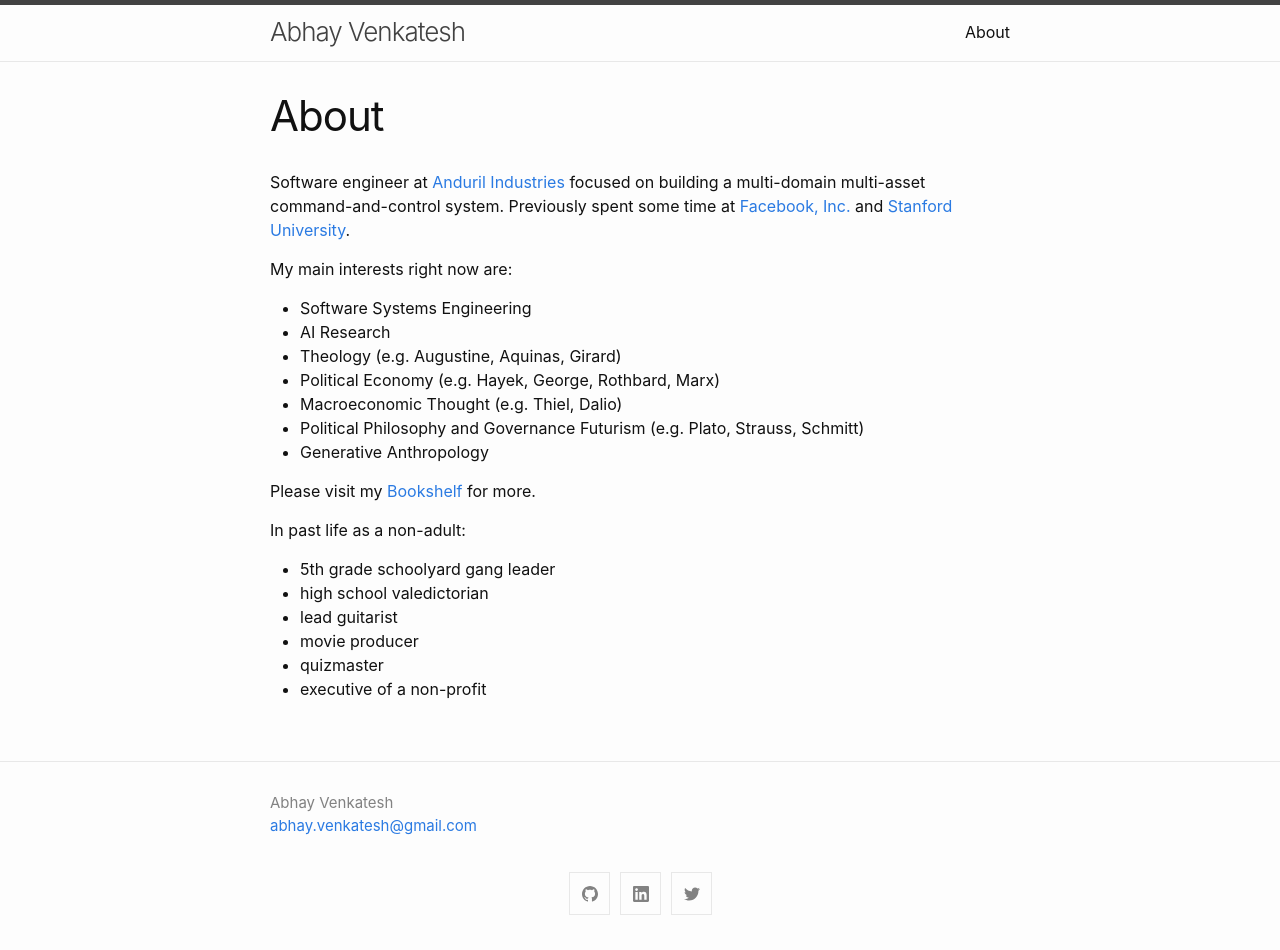
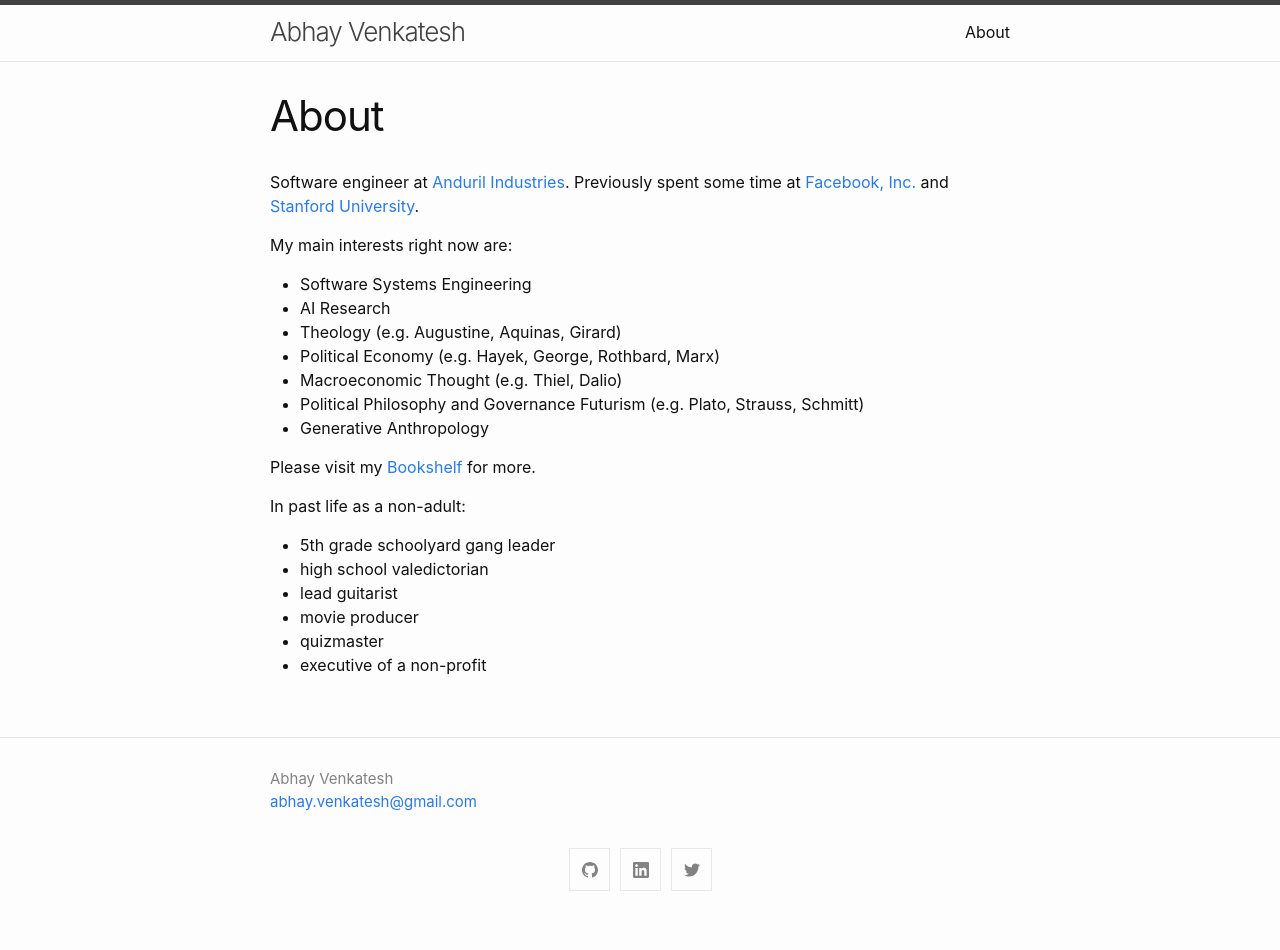
Before and after one commit to abhay-venkatesh/abhay-venkatesh.github.io, a Jekyll site: the page built from about.md, in a window 1280 px wide. Built offline with Jekyll 4.4.1, drawn with Linux system fonts in a browser that asks for light colours; after the commit the page ends 926 px from its top, so only the background shows below that.

Commit message:
Update about.md

```diff
--- a/about.md
+++ b/about.md
@@ -4,7 +4,7 @@
 permalink: /about/
 ---
 
-Software engineer at [Anduril Industries](http://anduril.com/) focused on building a multi-domain multi-asset command-and-control system.  Previously spent some time at [Facebook, Inc.](https://www.facebook.com/) and [Stanford University](http://stanford.com/).
+Software engineer at [Anduril Industries](http://anduril.com/).  Previously spent some time at [Facebook, Inc.](https://www.facebook.com/) and [Stanford University](http://stanford.com/).
 
 My main interests right now are:
 - Software Systems Engineering
```
